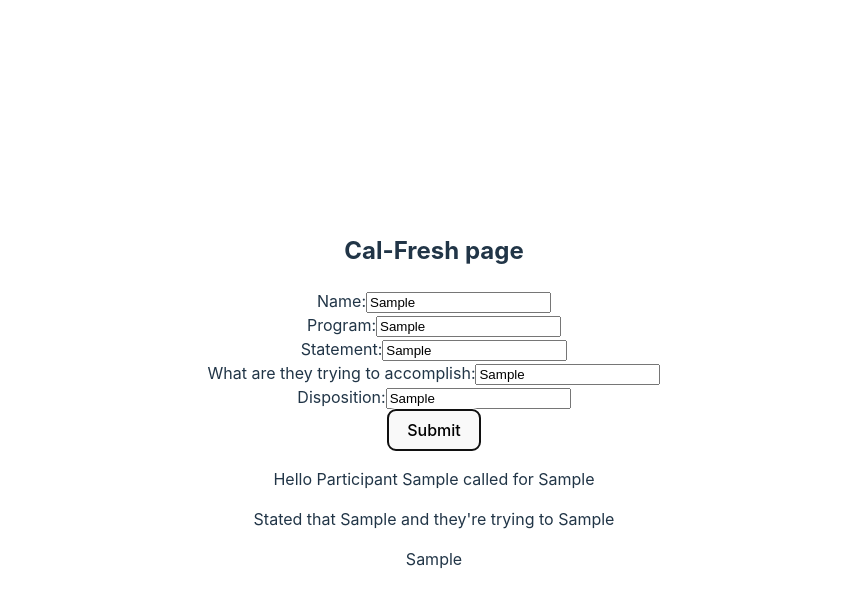
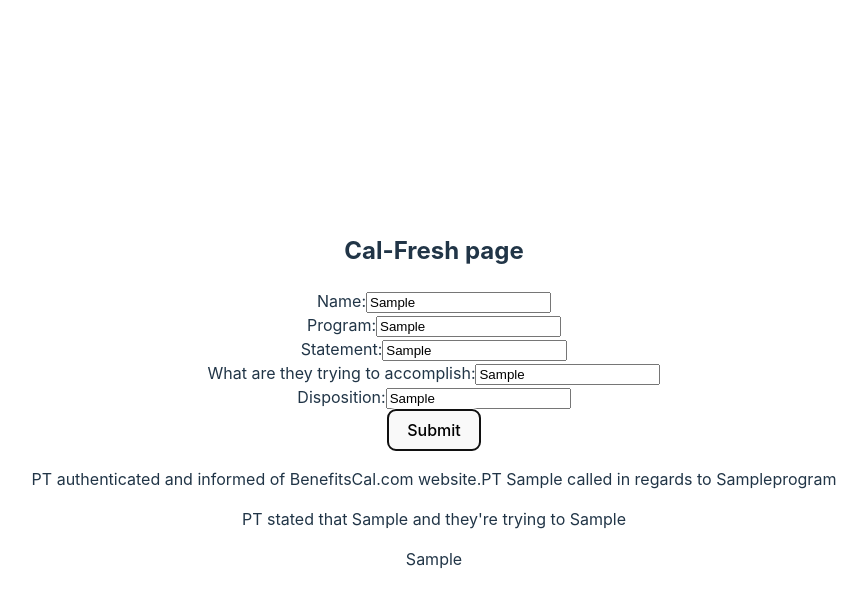
Before and after one commit to rtocastro/helpyhelperton, a React (Vite) app in the folder journalhelper/: page /CalFresh in a window 1280 px wide. Both pictures are taken after typing "Sample", "Sample", "Sample", "Sample", "Sample" into the empty fields and a click on the button "Submit". Shown: the top 604 px of the page, without its empty margins (206-1073 px from the left). Built offline with nearby package versions, Linux system fonts and the light colour scheme.

Commit message:
edited verbage/pargraph on CalQuestpage

```diff
--- a/journalhelper/src/components/CalQuest.jsx
+++ b/journalhelper/src/components/CalQuest.jsx
@@ -47,8 +47,8 @@ function CalQuest() {
 
       {submitted && (
         <div>
-          <p>Hello Participant {name} called for {program}</p>
-          <p>Stated that {statement} and they're trying to {accomplishment}</p>
+          <p>PT authenticated and informed of BenefitsCal.com website.PT {name} called in regards to {program}program</p>
+          <p>PT stated that {statement} and they're trying to {accomplishment}</p>
           <p>{disposition}</p>
         </div>
       )}
```
